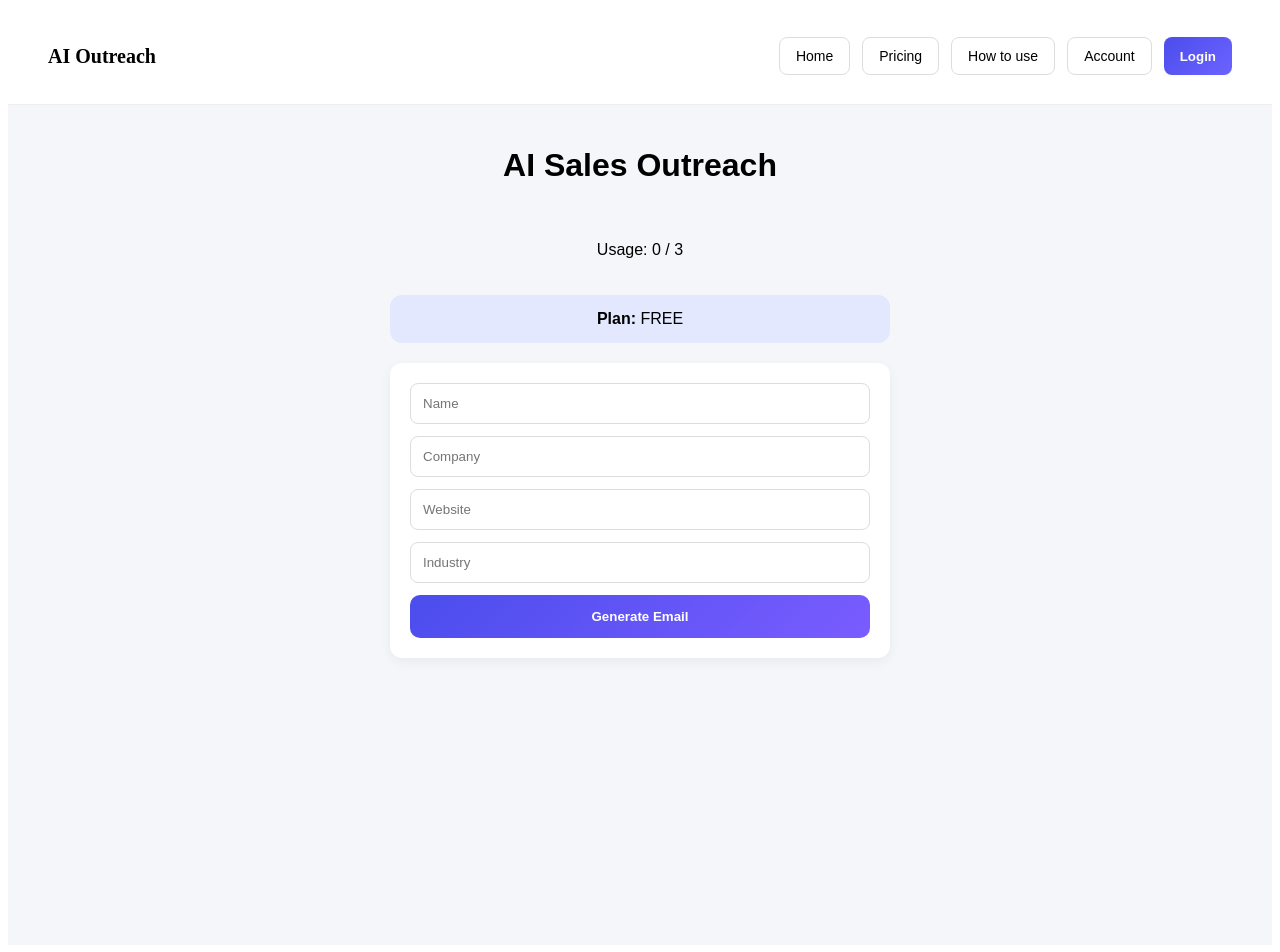
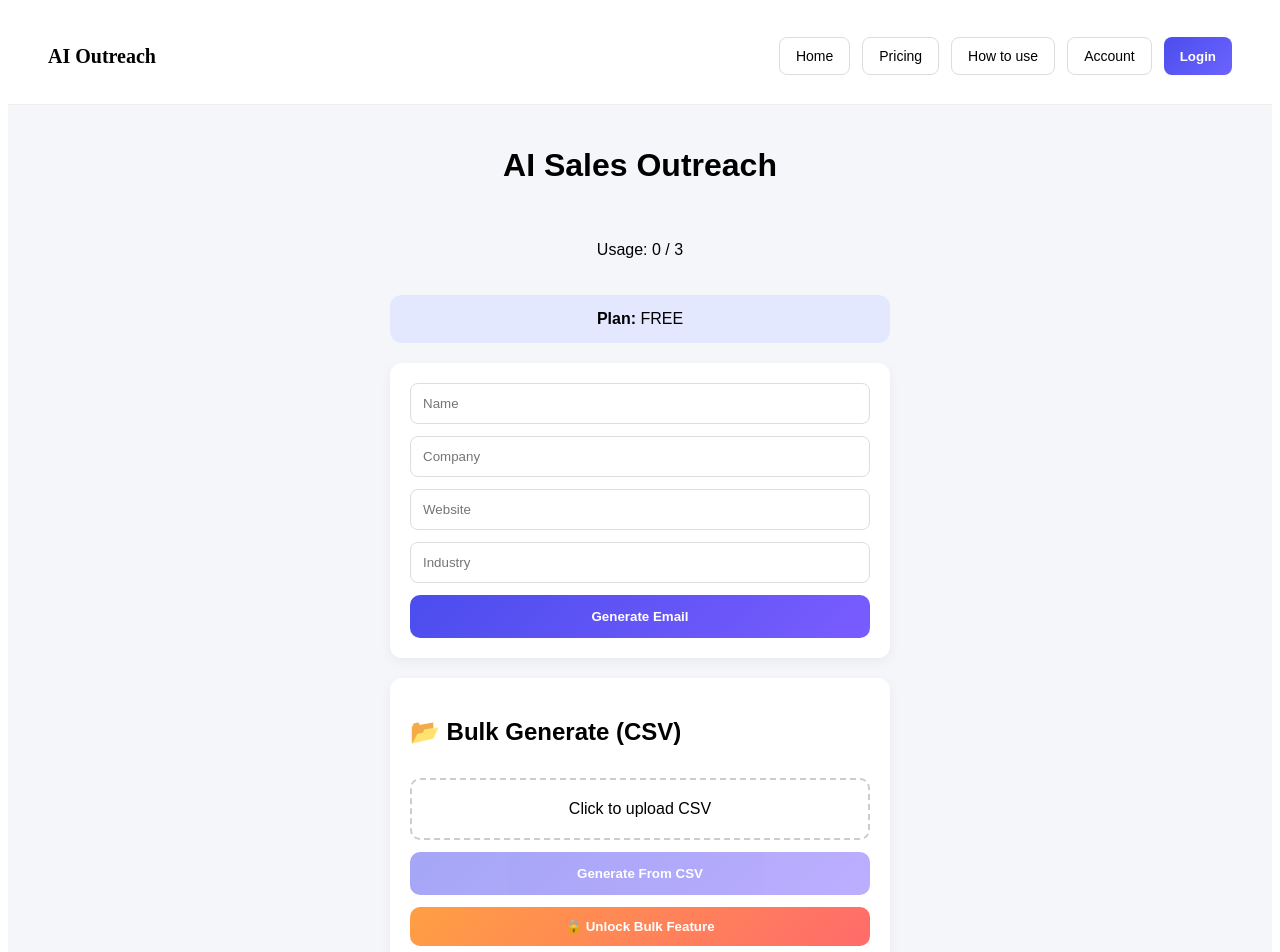
Before and after one commit to A-Gr33n/ai-outreach-generator, a Next.js app: page / in a window 1280 px wide. Shown: the top 952 px of the page. Built offline with nearby package versions, Linux system fonts and the light colour scheme.

Commit message:
added back bulk generator and csv feature

```diff
--- a/pages/index.js
+++ b/pages/index.js
@@ -14,6 +14,7 @@ export default function Home() {
   const [email, setEmail] = useState("");
   const [message, setMessage] = useState("");
   const [user, setUser] = useState(null);
+  const [csvFile, setCsvFile] = useState(null);
 
   // ✅ PLAN LIMITS
   const getLimit = (plan) => {
@@ -101,6 +102,20 @@ export default function Home() {
     }
   };
 
+  const handleBulkGenerate = () => {
+  if (!user) {
+    alert("Please login");
+    return router.push("/login");
+  }
+
+  if (!["pro", "agency"].includes(plan)) {
+    alert("Upgrade to PRO to use bulk generation");
+    return;
+  }
+
+  alert("Bulk generation coming next 🚀");
+};
+
   return (
     <div style={styles.page}>
       <div style={styles.container}>
@@ -178,8 +193,49 @@ export default function Home() {
             🚀 Upgrade Plan
           </button>
         )}
+
+        {/* 🔥 BULK GENERATOR */}
+<div style={styles.card}>
+  <h2>📂 Bulk Generate (CSV)</h2>
+
+  <label style={styles.uploadBox}>
+    <input
+      type="file"
+      accept=".csv"
+      hidden
+      onChange={(e) => setCsvFile(e.target.files[0])}
+    />
+    {csvFile ? `📄 ${csvFile.name}` : "Click to upload CSV"}
+  </label>
+
+  <button
+    style={{
+      ...styles.button,
+      opacity: ["pro", "agency"].includes(plan) ? 1 : 0.5,
+      cursor: ["pro", "agency"].includes(plan)
+        ? "pointer"
+        : "not-allowed",
+    }}
+    disabled={!["pro", "agency"].includes(plan)}
+    onClick={handleBulkGenerate}
+  >
+    Generate From CSV
+  </button>
+
+  {/* 🔒 LOCK MESSAGE */}
+  {!["pro", "agency"].includes(plan) && (
+    <button
+      style={styles.upgradeBtn}
+      onClick={() => router.push("/pricing")}
+    >
+      🔒 Unlock Bulk Feature
+    </button>
+  )}
+</div>
       </div>
     </div>
+
+
   );
 }
 
@@ -250,6 +306,14 @@ const styles = {
     borderRadius: "8px",
   },
 
+  uploadBox: {
+  padding: "20px",
+  border: "2px dashed #ccc",
+  borderRadius: "10px",
+  textAlign: "center",
+  cursor: "pointer",
+},
+
   copyBtn: {
     padding: "10px",
     borderRadius: "8px",
```
